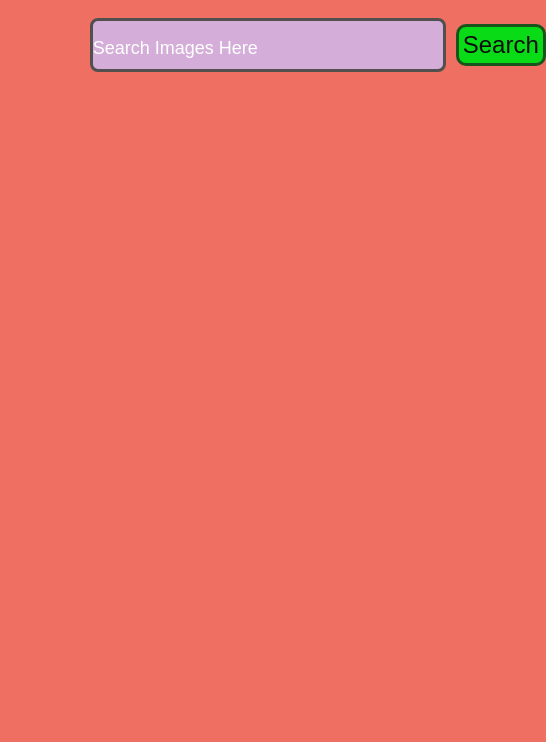
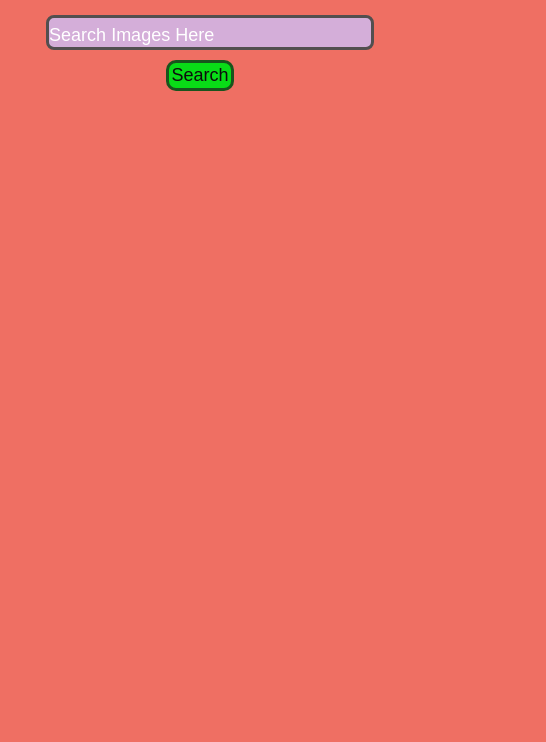
Before and after one commit to Shubhama0/images-search, a plain HTML site: page index.html in a window 390 px wide. Shown: the part 102-844 px from the top of the page, 546 px wide, since content can reach past the window. Drawn offline with Linux system fonts and the light colour scheme.

Commit message:
Update style.css

```diff
--- a/style.css
+++ b/style.css
@@ -96,3 +96,39 @@ form button:hover{
     object-fit: cover;
     border-radius: 5px;
 }
+
+
+
+
+
+
+
+
+@media (max-width:680px) {
+   h1{
+    margin-top:50px;
+   }
+    form{
+    margin-top: 30px;
+    display: flex;
+    flex-direction: column;
+   }
+
+  form input{
+    min-width: 200px ;
+    margin-bottom: 10px;
+    margin-right: 40px;
+   }
+   form button{
+font-size: large;
+padding: 2px;
+   }
+
+   #search-result img{
+    width: 120px;
+    height: 180px;
+    object-fit: cover;
+    border-radius: 5px;
+}
+
+}
```
